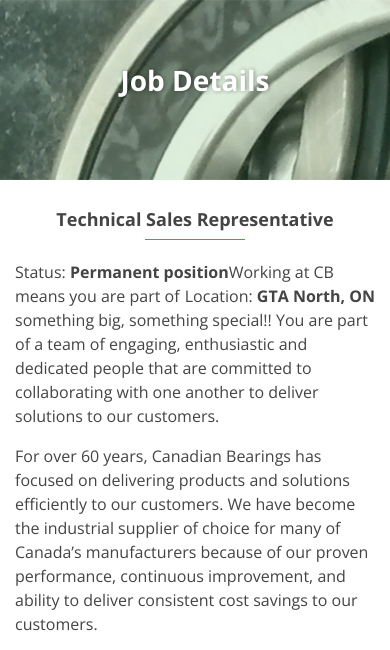
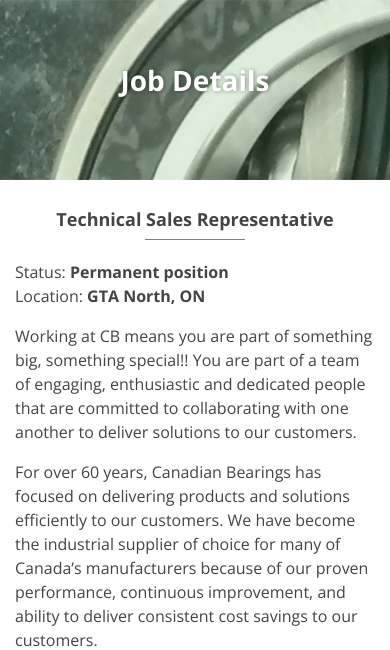
Before and after one commit to pallavirana/canadianbearing, a PHP site: page /job-details.html in a window 390 px wide. Shown: the part 114-764 px from the top of the page. Run offline with PHP 8.4, Linux system fonts and the light colour scheme.

Commit message:
Add files via upload

```diff
--- a/css/custom.css
+++ b/css/custom.css
@@ -114,9 +114,14 @@ nav.navbar .navbar-nav > li > a {
 	display: inline-block;
 	position: relative;
 	width:79%;
+  vertical-align: middle;
 }
 /*.our-mission{background:#f8f8f8;}*/
-
+.joblocation{
+  width: 100%;
+  float: left;
+  vertical-align: middle;
+}
 .left-about-text {
 	width: 20%;
 	font-size: 26px;
@@ -590,22 +595,34 @@ _:-o-prefocus, .selector {
     padding:15px;
 }
 
-.bottom-heading{
-margin-top:10px;
+.bottom-heading {
+    margin-top: 34px;
 }
+margin-bottom: 10px;
 .d-none {
     display: block !important;
+}
+
+.career_acc{
+  text-align: left !important
 }
 
 }
 @media (max-width:640px) {
 	.accessibility_aboutsection a {
 	    margin-bottom: 10px;
+      margin-top: 10px;
 	}
+
 
 	.product-list p {
     min-height: 100px;
     padding-bottom: 0;
+}
+
+.joblocation span{
+  float: left !important;
+  width: 100%;
 }
 
 
--- a/css/navigation.css
+++ b/css/navigation.css
@@ -123,9 +123,11 @@ nav.navbar .navbar-nav > li > a {
 @media (max-width:365px) {
   .carousel-caption > a {
     padding: 1px 10px;
+    font-size: 14px;
   }
 .carousel-caption h1 {
-    font-size: 16px;
+    font-size:17px;
+    font-weight: 600;
     margin-bottom:10px;
 }
 }
```
